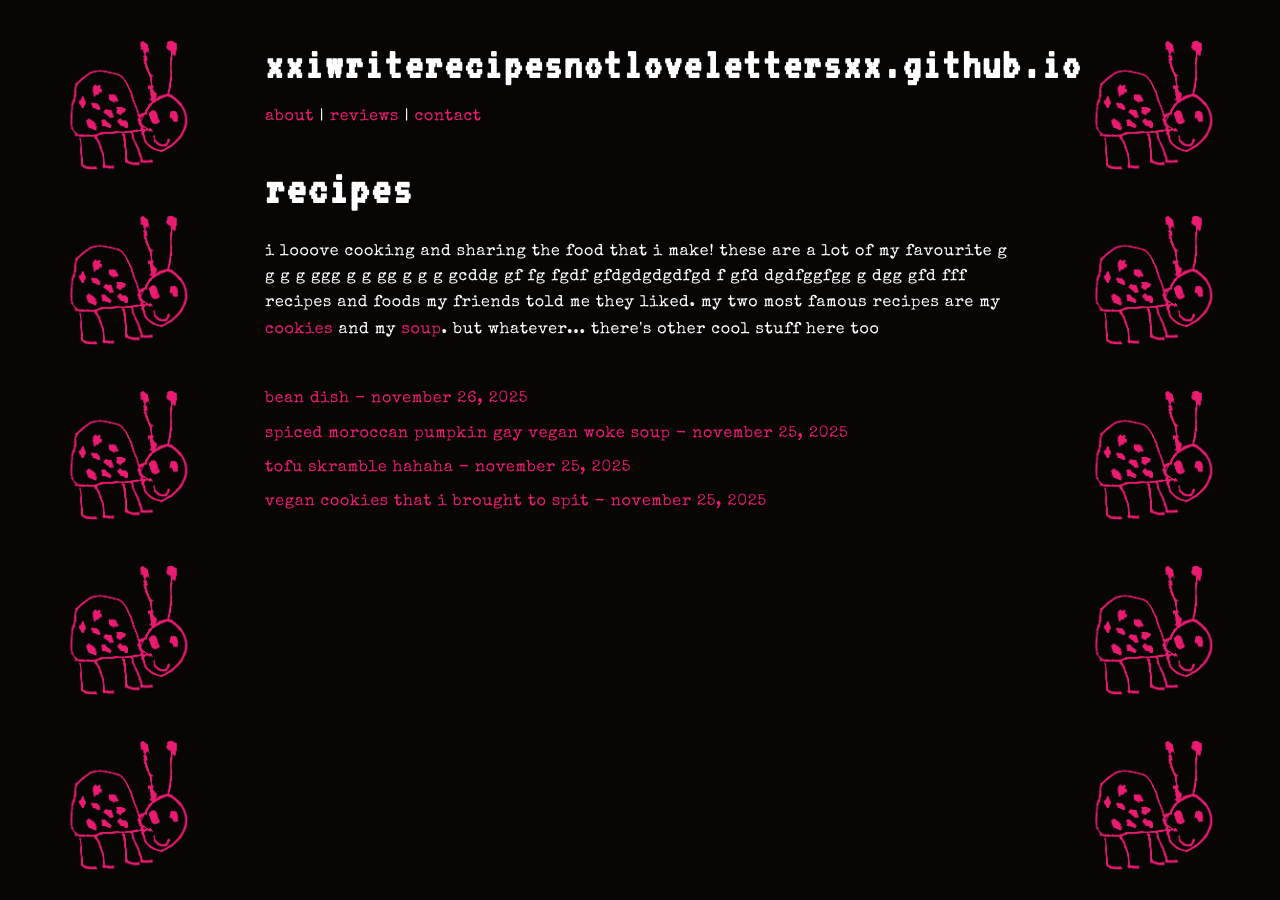
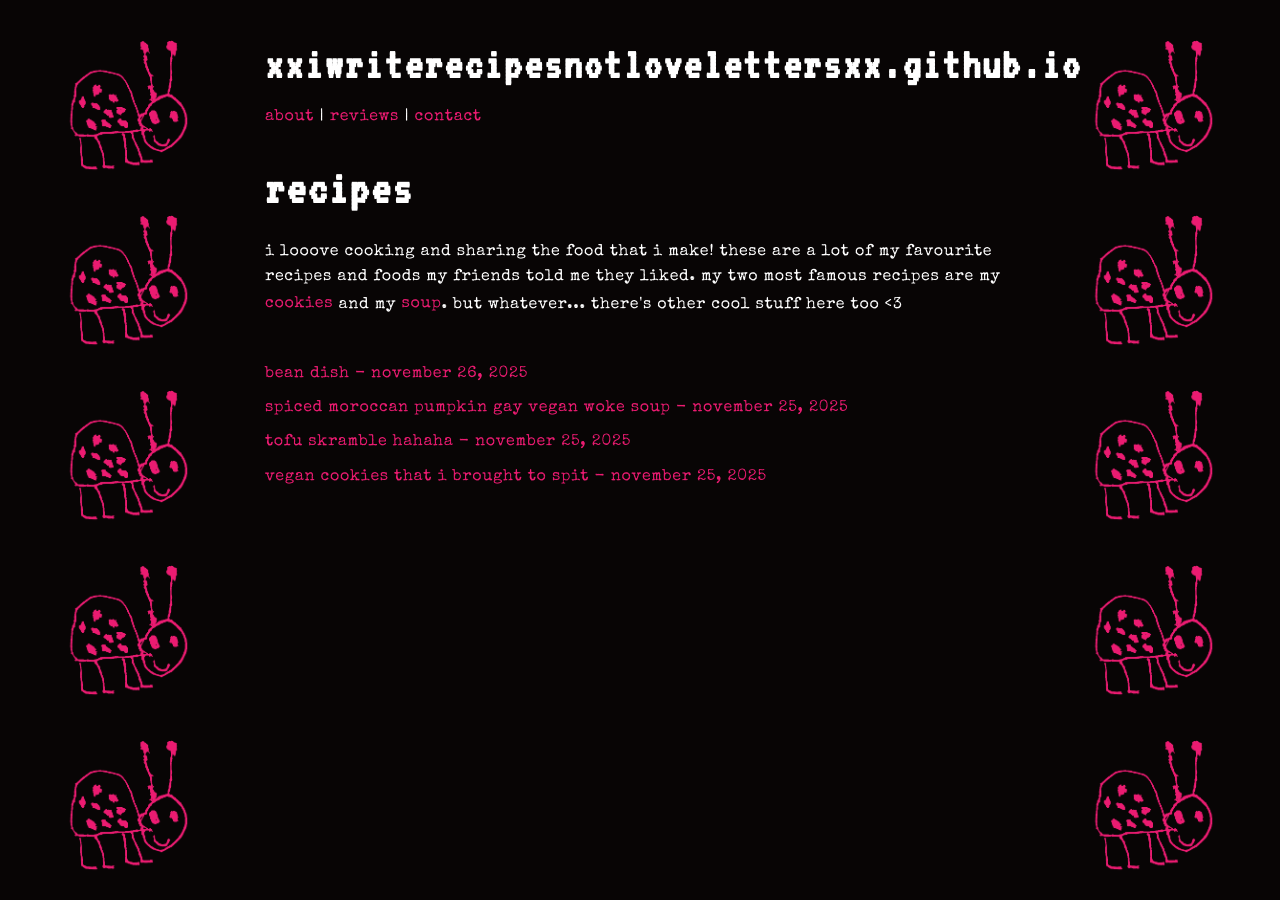
Before and after one commit to xxiwriterecipesnotlovelettersxx/xxiwriterecipesnotlovelettersxx.github.io, a Jekyll site: the page built from recipes.md, in a window 1280 px wide. Built offline with Jekyll 4.4.1, drawn with Linux system fonts in a browser that asks for light colours.

Commit message:
Update recipes.md

```diff
--- a/recipes.md
+++ b/recipes.md
@@ -4,7 +4,7 @@ title: recipes
 ---
 
 <h1>recipes</h1>
-<p>i looove cooking and sharing the food that i make! these are a lot of my favourite g g g g ggg g g gg g g g gcddg gf fg fgdf gfdgdgdgdfgd f gfd dgdfggfgg g dgg gfd fff recipes and foods my friends told me they liked. my two most famous recipes are my <a href="/recipe/2025/11/25/vegan-cookies-that-i-brought-to-spit">cookies</a> and my <a href="/recipe/2025/11/25/spiced-morrocan-pumpkin-gay-vegan-woke-soup">soup</a>. but whatever... there's other cool stuff here too</p>
+<p>i looove cooking and sharing the food that i make! these are a lot of my favourite recipes and foods my friends told me they liked. my two most famous recipes are my <a href="/recipe/2025/11/25/vegan-cookies-that-i-brought-to-spit">cookies</a> and my <a href="/recipe/2025/11/25/spiced-morrocan-pumpkin-gay-vegan-woke-soup">soup</a>. but whatever... there's other cool stuff here too <3</p>
 <br>
 <ul class="recipe-list">
 {% assign recipe_posts = site.posts | where:"categories","recipe" | sort:"date" | reverse %}
```
